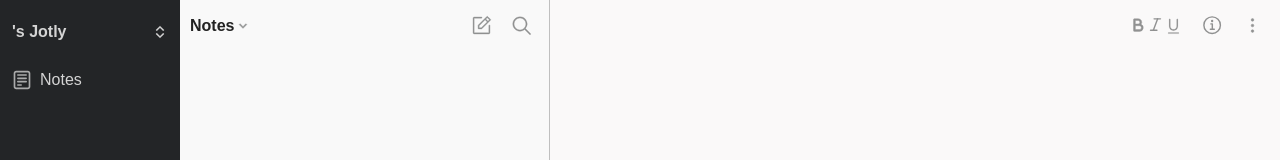
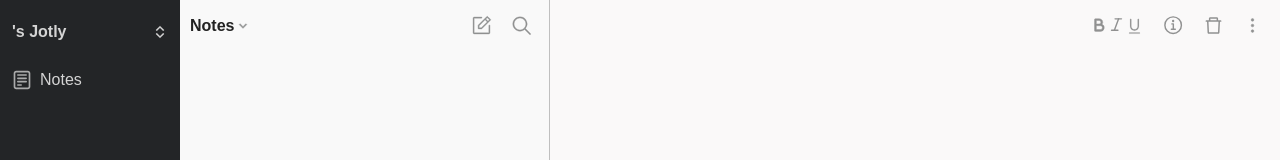
Before and after one commit to chloee122/note-app, a React (Vite) app in the folder frontend/: page /notes/1 in a window 1280 px wide. Shown: the top 160 px of the page. Built offline with nearby package versions, Linux system fonts and the light colour scheme; sample sign-in values are in the browser's storage; a web font is replaced by a local one.

Commit message:
Feature/ Implement delete button to delete a note and automatically select the next available note (#35)

```diff
--- a/frontend/src/components/NoteView/NoteToolBar.tsx
+++ b/frontend/src/components/NoteView/NoteToolBar.tsx
@@ -3,12 +3,14 @@ import { FiItalic } from "react-icons/fi";
 import { IoInformationCircleOutline } from "react-icons/io5";
 import { PiDotsThreeVerticalBold } from "react-icons/pi";
 import { RxUnderline } from "react-icons/rx";
-import { NoteTitle } from "../styles/NoteToolBar.styled";
+import { AiOutlineDelete } from "react-icons/ai";
+import { DeleteBtn, NoteTitle } from "../styles/NoteToolBar.styled";
 import {
   ActionBtns,
   NoteToolBarWrapper,
   ToolBarContent,
 } from "../styles/shared/ToolBar.styled";
+import useAppContext from "../../hooks/useAppContext";
 
 interface NoteToolBarProps {
   noteScrolled: boolean;
@@ -23,6 +25,13 @@ function NoteToolBar({
   setShouldShowEditorMenuBar,
   shouldShowEditorMenuBar,
 }: NoteToolBarProps) {
+  const { selectedNote, removeNote } = useAppContext();
+
+  const handleDeleteNote = () => {
+    if (!selectedNote) return;
+    removeNote(selectedNote.id);
+  };
+
   return (
     <NoteToolBarWrapper $borderEffect={noteScrolled}>
       <ToolBarContent>
@@ -43,6 +52,9 @@ function NoteToolBar({
           <div>
             <IoInformationCircleOutline size={23} />
           </div>
+          <DeleteBtn>
+            <AiOutlineDelete size={21} onClick={handleDeleteNote} />
+          </DeleteBtn>
           <div>
             <PiDotsThreeVerticalBold size={21} strokeWidth={6} />
           </div>
--- a/frontend/src/components/styles/NoteToolBar.styled.ts
+++ b/frontend/src/components/styles/NoteToolBar.styled.ts
@@ -18,3 +18,7 @@ export const NoteTitle = styled.div<{ $shouldShowTitle?: boolean }>`
     transition: opacity 0.2s ease-in;
   }
 `;
+
+export const DeleteBtn = styled.div`
+  margin-bottom: 1px;
+`;
--- a/frontend/src/context/AppContext.tsx
+++ b/frontend/src/context/AppContext.tsx
@@ -119,8 +119,19 @@ export function AppProvider({ children }: AppProviderProps) {
   const removeNote = async (id: string) => {
     try {
       await noteService.removeNote(id);
+
+      const noteIndex = notes.findIndex((note) => note.id === id);
+      if (noteIndex === -1) return;
+
       const filteredNotes = notes.filter((note) => note.id !== id);
       setNotes(filteredNotes);
+
+      if (noteIndex < filteredNotes.length) {
+        navigate(`notes/${filteredNotes[noteIndex].id}`);
+      } else {
+        setSelectedNote(null);
+        navigate("notes");
+      }
     } catch (error) {
       showToastError(error);
     }
```
